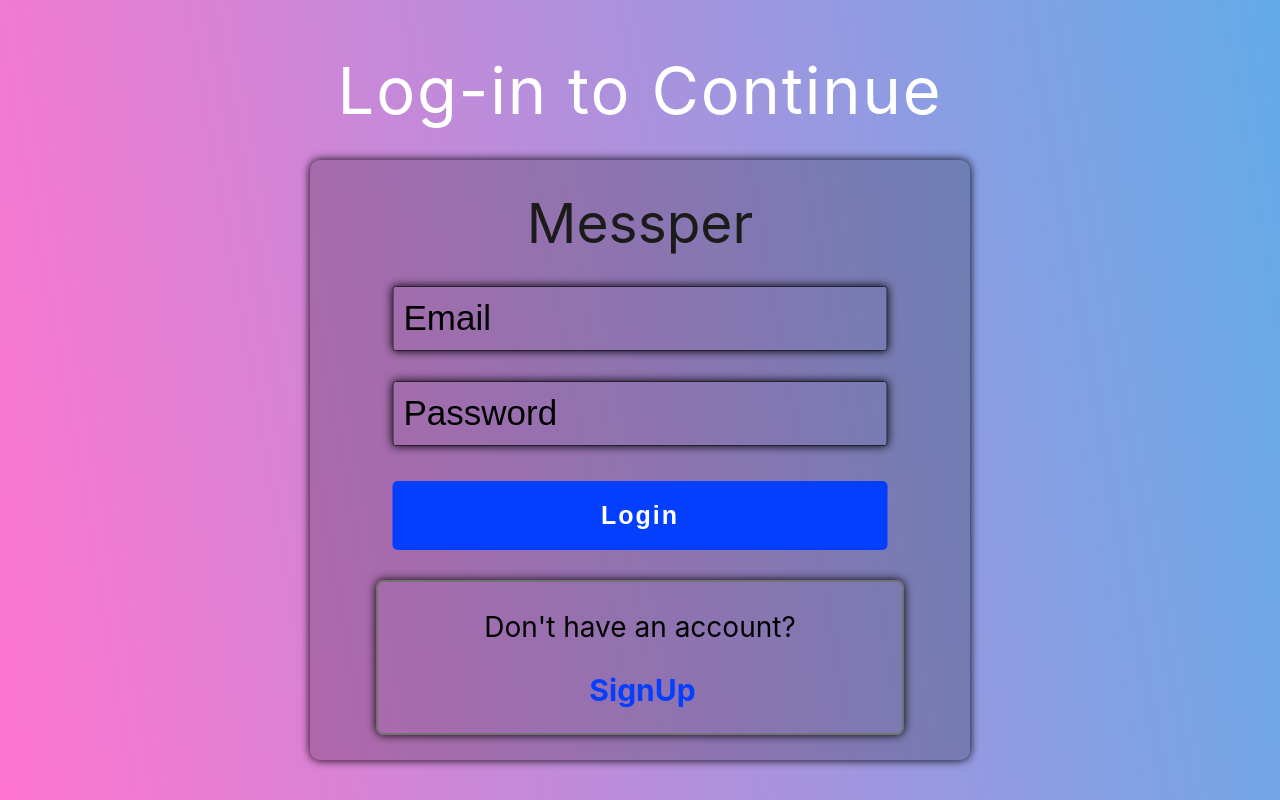
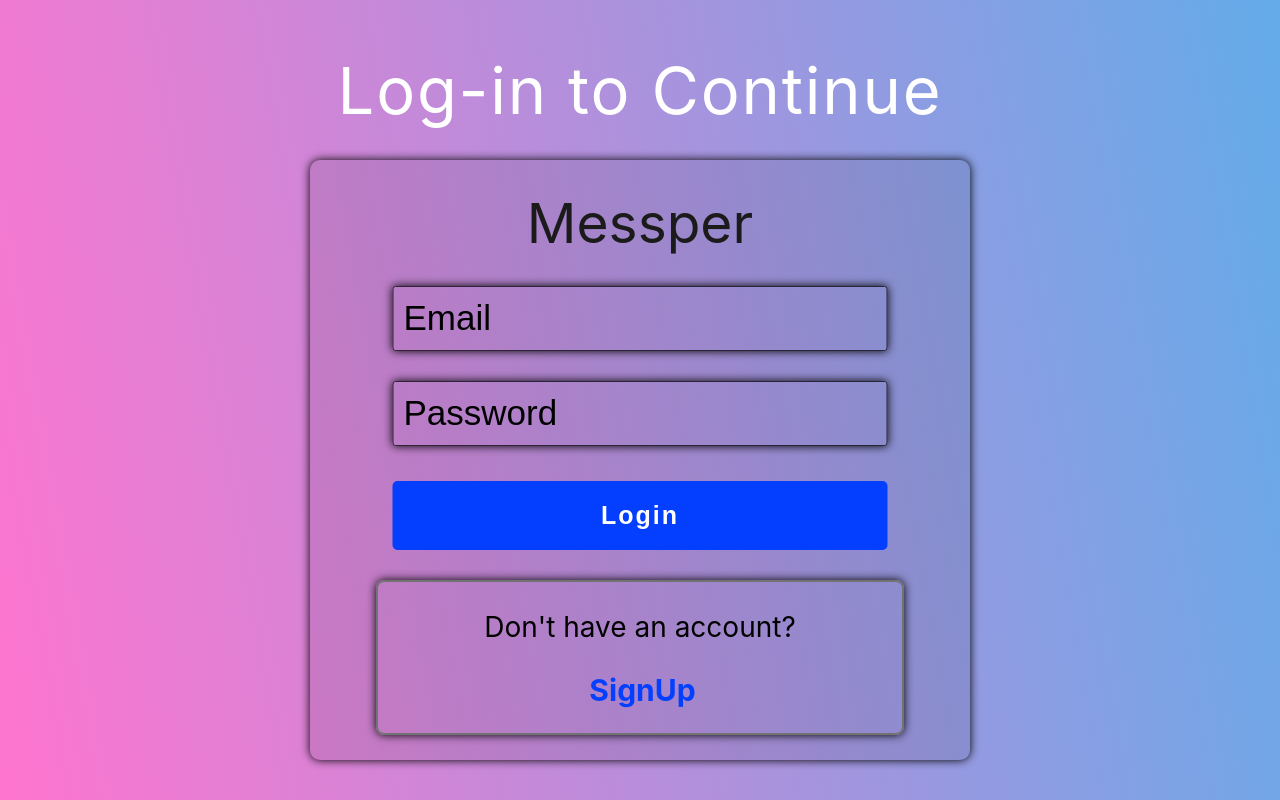
Before and after one commit to VA-C-2K/Messper, a React (Create React App) app: page /login in a window 1280 px wide. Built offline with nearby package versions, Linux system fonts and the light colour scheme; no server answers.

Commit message:
Changes made in login/register page

```diff
--- a/src/pages/css/Login.css
+++ b/src/pages/css/Login.css
@@ -29,7 +29,7 @@
     border-radius: 10px;
     padding-bottom:25px;
     box-shadow: 0 0 10px #000;
-    background:rgba(0, 0, 0, 0.200);
+    background:rgba(0, 0, 0, 0.080);
   }
   .login_title{
     color: rgb(27, 27, 27);
```
